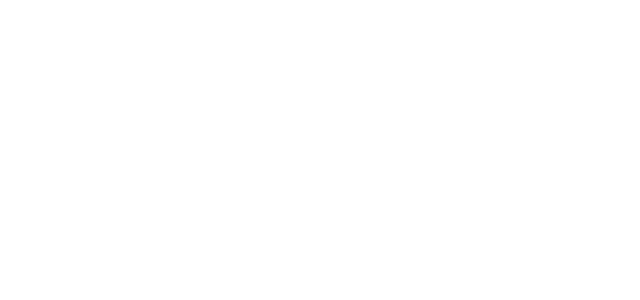
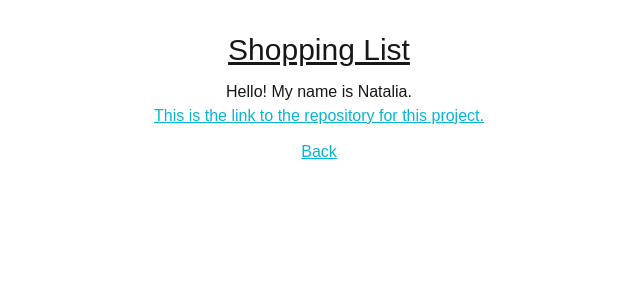
Before and after one commit to nmgoddard/cprg306-assignments, a Next.js app: page /week-2 in a window 1280 px wide. Shown: the top 300 px of the page, without its empty margins (321-961 px from the left). Built offline with nearby package versions, Linux system fonts and the light colour scheme.

Commit message:
Week 2 Assignment
- Added Week 2 page
  - Added student_info.js
- Added simple page navigation
- Added home page content

```diff
--- a/app/page.js
+++ b/app/page.js
@@ -1,5 +1,15 @@
+import Link from "next/link";
+
 export default function Home() {
   return (
-    <main></main>
+    <main className="flex flex-col justify-center items-center m-4 p-4">
+      <h1 className="text-3xl underline">CPRG 306: Web Development 2 - Assignments</h1>
+      <ul className="my-4">
+        <li>
+          <Link href="./week-2"
+          className="text-cyan-500 underline hover:text-cyan-200 hover:no-underline">Week 2</Link>
+        </li>
+      </ul>
+    </main>
   );
 }
--- a/app/week-2/page.js
+++ b/app/week-2/page.js
@@ -1,7 +1,14 @@
+import Link from "next/link";
+import StudentInfo from "./student-info";
 
 
 export default function ShoppingList() {
     return(
-        <main></main>
+        <main className = "flex flex-col justify-center items-center m-4 p-4">
+            <h1 className = "text-3xl underline">Shopping List</h1>
+            <StudentInfo/>
+            <Link href="../"
+            className="text-cyan-500 underline hover:text-cyan-200 hover:no-underline">Back</Link>
+        </main>
     );
 }
--- /dev/null
+++ b/app/week-2/student-info.js
@@ -0,0 +1,11 @@
+import Link from "next/link";
+
+export default function StudentInfo(){
+    return(
+        <div className = "flex flex-col justify-center items-center p-3">
+            <p>Hello! My name is Natalia.</p>
+            <Link href="https://github.com/nmgoddard/cprg306-assignments"
+            className="text-cyan-500 underline hover:text-cyan-200 hover:no-underline">This is the link to the repository for this project.</Link>
+        </div>
+    );
+}
```
